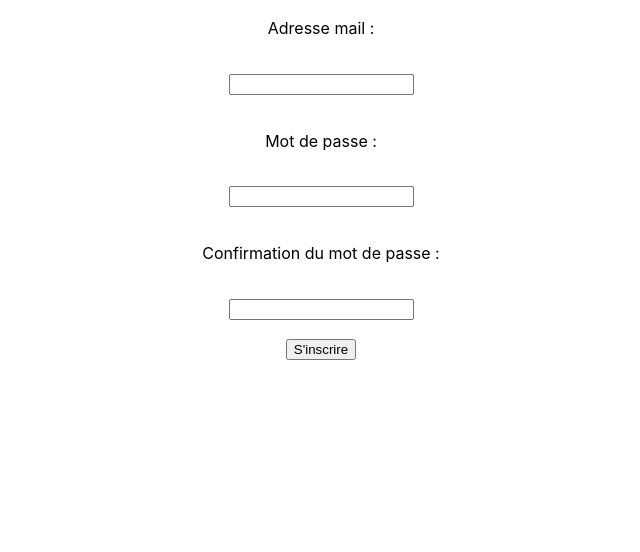
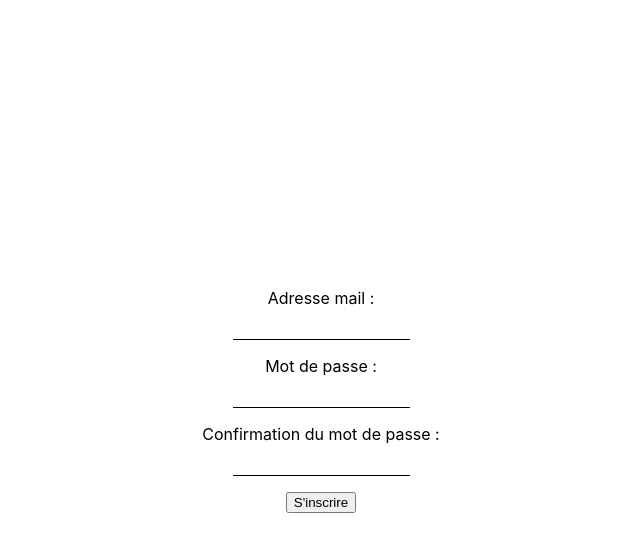
Before and after one commit to WildCodeSchool/reims-0919-js-jamusic, a React (Create React App) app in the folder front/: page /register in a window 1280 px wide. Shown: the top 552 px of the page, without its empty margins (319-959 px from the left). Built offline with nearby package versions, Linux system fonts and the light colour scheme; no server answers.

Commit message:
Remake css of register form

```diff
--- a/front/src/Components/AccountRegister.jsx
+++ b/front/src/Components/AccountRegister.jsx
@@ -1,21 +1,45 @@
 import React from 'react'
-import './AccountRegister.css'
+//import './AccountRegister.css'
 import { Link } from 'react-router-dom'
 
 const AccountRegister = () => {
     return (
-        <form method='post' className='accountRegisterForm'>
-            <label htmlFor='email'>Adresse mail :</label>
-            <input type='email' name='email' id='email' required />
-            <label htmlFor='password'>Mot de passe :</label>
-            <input type='password' name='password' id='password' required />
-            <label htmlFor='password2'>Confirmation du mot de passe :</label>
-            <input type='password' name='password2' id='password2' />
-            <Link to='/login'>
-                <button type='submit' id='submit'>
-                    S'inscrire
-                </button>
-            </Link>
+        <form
+            method='post'
+            className='height-max-100 flex-both:center flex-column'
+        >
+            <label htmlFor='email' className='space:stack'>
+                Adresse mail :
+            </label>
+            <input
+                type='email'
+                name='email'
+                id='email'
+                required
+                className='space:stack underlined no-focus'
+            />
+            <label htmlFor='password' className='space:stack'>
+                Mot de passe :
+            </label>
+            <input
+                type='password'
+                name='password'
+                id='password'
+                required
+                className='space:stack underlined no-focus'
+            />
+            <label htmlFor='password2' className='space:stack'>
+                Confirmation du mot de passe :
+            </label>
+            <input
+                type='password'
+                name='password2'
+                id='password2'
+                className='space:stack underlined no-focus'
+            />
+            <button type='submit' id='submit'>
+                S'inscrire
+            </button>
         </form>
     )
 }
```
